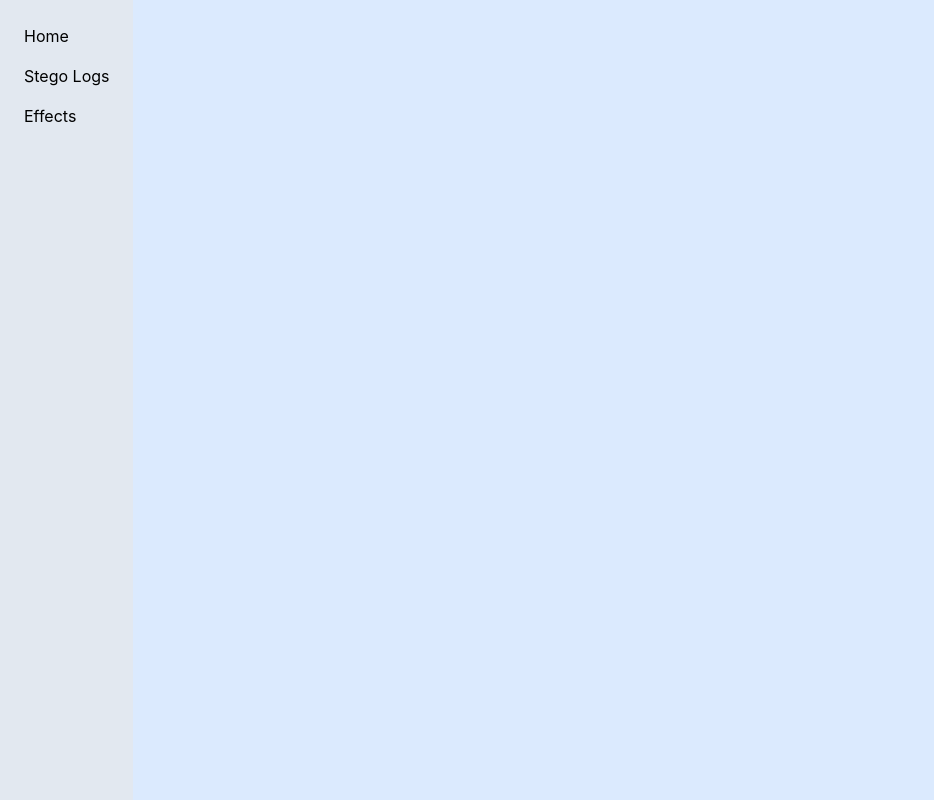
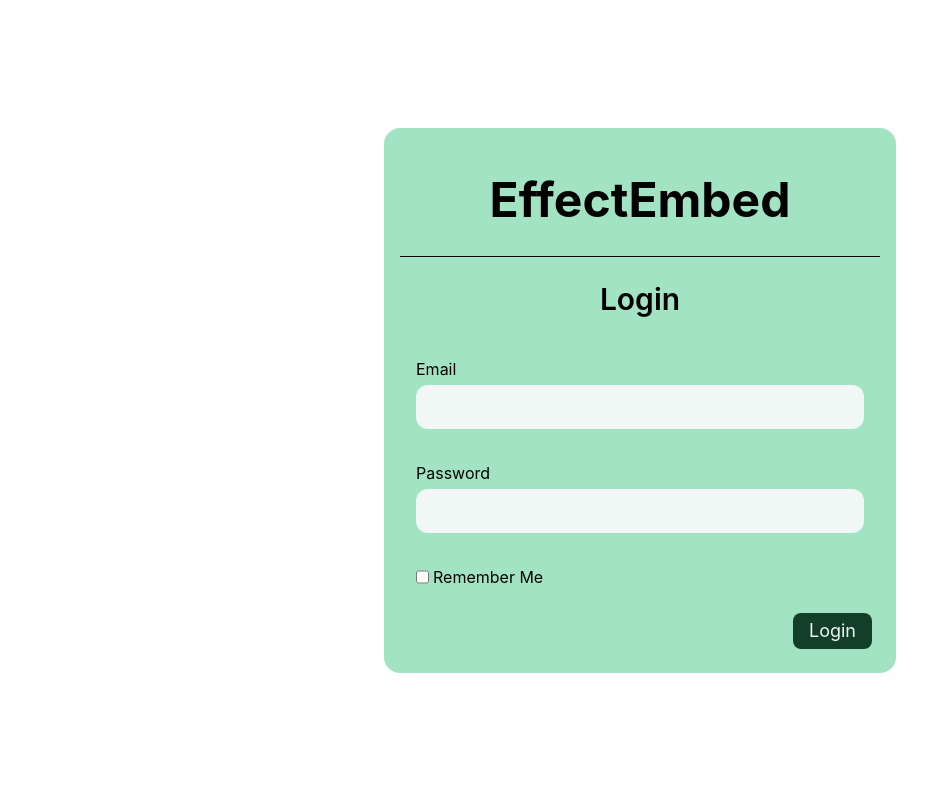
Before and after one commit to BuzzOffer/effect-embed, a Vue app in the folder frontend/: page /login in a window 1280 px wide. Shown: the whole page, without its empty margins (0-934 px from the left). Built offline with nearby package versions, Linux system fonts and the light colour scheme; no server answers.

Commit message:
refactor: styled the pages with new theme colors

```diff
--- a/frontend/src/App.vue
+++ b/frontend/src/App.vue
@@ -1,9 +1,9 @@
 <template>
-  <div id="app" class="bg-blue-100 min-h-screen lg:grid grid-cols-[auto_1fr] lg:h-screen">
-    <div class="overflow-y-auto hidden lg:block">
+  <div id="app" class="bg-background min-h-screen" :class="authStore.isAuthenticated ? 'lg:grid grid-cols-[auto_1fr] lg:h-screen' : 'flex lg:h-full'">
+    <div v-if="authStore.isAuthenticated" class="overflow-y-auto hidden lg:block">
       <Sidebar />
     </div>
-    <div class="overflow-y-auto pt-16 sm:pt-12 lg:pt-0">
+    <div :class="authStore.isAuthenticated ? 'overflow-y-auto pt-16 sm:pt-12 lg:pt-0' : 'flex-1 m-auto'">
       <RouterView />
     </div>
   </div>
@@ -12,6 +12,9 @@
 <script setup lang="ts">
 import { ref } from 'vue';
 import Sidebar from './components/Sidebar.vue';
+import { useAuthStore } from './stores/authStore.ts';
+
+const authStore = useAuthStore()
 
 </script>
 
--- a/frontend/src/components/Sidebar.vue
+++ b/frontend/src/components/Sidebar.vue
@@ -1,9 +1,11 @@
 <template>
-    <div class="h-full font-body overflow-hidden p-4 bg-slate-200">
+    <div class="h-full font-body overflow-hidden py-4 bg-primary w-40">
         <nav>
             <menu>
-                <li v-for="(route, index) in routes" :key="index" class="p-2 hover:bg-slate-300">
-                    <RouterLink :to="route.path">{{ route.name }}</RouterLink>
+                <li v-for="(route, index) in routes" :key="index" :class="currentRoute === route.path ? 'bg-primary-light border-l-primary-var border-l-6' : ''" class="p-4 pr-10 hover:bg-primary-light">
+                    <RouterLink :to="route.path">
+                        <p class="font-bold">{{ route.name }}</p>
+                    </RouterLink>
                 </li>
             </menu>
         </nav>
@@ -11,8 +13,12 @@
 </template>
 
 <script setup lang="ts">
-import { ref } from 'vue'
+import { ref, computed } from 'vue'
+import { useRoute } from 'vue-router';
 
+const route = useRoute();
+
+const currentRoute = computed(() => route.path);
 
 const routes = ref([
     {
--- a/frontend/src/views/Home.vue
+++ b/frontend/src/views/Home.vue
@@ -2,11 +2,11 @@
     <div class="view-base">
         <h1 class="page-header mb-10">Welcome Back</h1>
         <div class="grid grid-cols-3 gap-4">
-            <div class="bg-slate-100 p-4 w-full h-fit rounded-xl shadow-lg">
+            <div class="bg-surface p-4 w-full h-fit rounded-xl shadow-lg">
                 <h2 class="font-semibold text-lg mb-2">Best Performing Effects (Embed)</h2>
-                <table class="border border-slate-50 bg-slate-100">
-                    <thead class="bg-slate-200">
-                        <tr class="border border-slate-800">
+                <table class="border border-background bg-surface">
+                    <thead class="bg-primary">
+                        <tr class="border">
                             <th class="table-cell">Effect</th>
                             <th class="table-cell">Avg Time (ms)</th>
                         </tr>
@@ -19,10 +19,10 @@
                     </tbody>
                 </table>
             </div>
-            <div class="bg-slate-100 p-4 w-full h-fit rounded-xl shadow-lg">
+            <div class="bg-surface p-4 w-full h-fit rounded-xl shadow-lg">
                 <h2 class="font-semibold text-lg mb-2">Best Performing Effects (Extract)</h2>
-                <table class="border border-slate-50 bg-slate-100">
-                    <thead class="bg-slate-200">
+                <table class="border border-background bg-surface">
+                    <thead class="bg-primary">
                         <tr class="border border-slate-800">
                             <th class="table-cell">Effect</th>
                             <th class="table-cell">Avg Time (ms)</th>
--- a/frontend/src/views/Login.vue
+++ b/frontend/src/views/Login.vue
@@ -1,12 +1,57 @@
 <template>
-    <div class="view-base flex justify-center">
-        <div>
-
+    <div class="view-base flex justify-center items-center">
+        <div class="bg-primary rounded-2xl">
+            <div class="p-4 w-lg">
+                <form @submit.prevent="submitCredentials" class="flex flex-col">
+                    <h1 class="self-center font-bold text-5xl m-8 text-text-base">EffectEmbed</h1>
+                    <hr>
+                    <h1 class="self-center font-semibold text-3xl m-6 text-text-base">Login</h1>
+                    <div class="flex flex-col m-4">
+                        <label class="text-md mb-1">Email</label>
+                        <input class="input-base" type="text" v-model="email">
+                    </div>
+                    <div class="flex flex-col m-4">
+                        <label class="text-md mb-1">Password</label>
+                        <input class="input-base" type="password" v-model="password">
+                    </div>
+                    <div class="flex flex-row gap-1 m-4">
+                        <input class="input-base" type="checkbox" v-model="rememberMe">
+                        <label class="text-md">Remember Me</label>
+                    </div>
+                    <button class="m-2 button-base self-end" type="submit">Login</button>
+                </form>
+            </div>
         </div>
     </div>
 </template>
 
 <script setup lang="ts">
+import { useAuth } from '@/composables/useAuth';
+import { isValidEmail } from '@/utils/validations';
+import { ref } from 'vue';
 
+const { loading, error, login } = useAuth();
+
+const email = ref('');
+const password = ref('');
+const rememberMe = ref(false);
+const errorMessage = ref('');
+const invalidCredentials = ref(false);
+
+const submitCredentials = async () => {
+    invalidCredentials.value = false;
+    if (!isValidEmail(email.value)) {
+        invalidCredentials.value = true;
+        errorMessage.value = 'Invalid email format!';
+        return
+    }
+    const credentials = {
+        email: email.value,
+        password: password.value,
+    }
+    console.log(credentials)
+    console.log(rememberMe.value)
+    await login(credentials, rememberMe.value)
+}
 
 </script>
```
